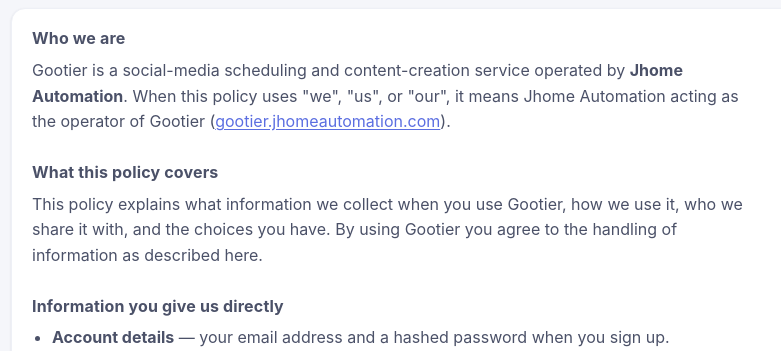
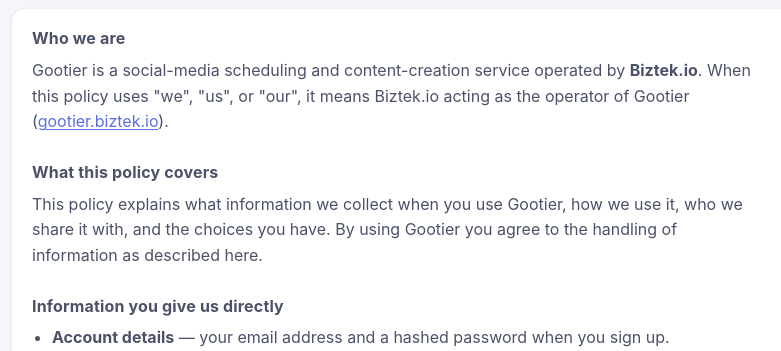
Before and after one commit to jaymevsmith/gootier, a FastAPI app: page /privacy in a window 1280 px wide. Shown: the part 225-576 px from the top of the page, without its empty margins (205-986 px from the left). Run offline with FastAPI, Linux system fonts and the light colour scheme; some libraries are stand-ins or nearby versions.

Commit message:
Copy: Biztek.io wording in Gootier terms, privacy, billing (#17)
Co-Authored-By: Claude Sonnet 5.5 <noreply@anthropic.com>

```diff
--- a/templates/billing.html
+++ b/templates/billing.html
@@ -7,7 +7,7 @@
     <div class="eyebrow">Account</div>
     <h1>Billing</h1>
     <p class="lede">
-      Gootier runs on Jhome Tokens — buy a bundle below and it's used for image, video,
+      Gootier runs on Tokens — buy a bundle below and it's used for image, video,
       and AI generation across the app.
     </p>
   </div>
--- a/templates/privacy.html
+++ b/templates/privacy.html
@@ -18,9 +18,9 @@
     <h5>Who we are</h5>
     <p>
       Gootier is a social-media scheduling and content-creation service operated by
-      <strong>Jhome Automation</strong>.  When this policy uses "we", "us", or "our",
-      it means Jhome Automation acting as the operator of Gootier
-      (<a href="https://gootier.jhomeautomation.com">gootier.jhomeautomation.com</a>).
+      <strong>Biztek.io</strong>.  When this policy uses "we", "us", or "our",
+      it means Biztek.io acting as the operator of Gootier
+      (<a href="https://gootier.biztek.io">gootier.biztek.io</a>).
     </p>
 
     <h5>What this policy covers</h5>
@@ -108,7 +108,7 @@
     <p>Depending on where you live, you may have the right to access, correct, export, or
        delete the personal information we hold about you, and to object to or restrict
        certain processing.  You can also withdraw any consent you previously gave.  Email
-       <a href="mailto:privacy@jhomeautomation.com">privacy@jhomeautomation.com</a> to make a
+       <a href="mailto:support@biztek.io">support@biztek.io</a> to make a
        request and we will respond within 30 days.</p>
 
     <h5>Security</h5>
@@ -127,7 +127,7 @@
 
     <h5>Contact</h5>
     <p>Questions about this policy?
-      Email <a href="mailto:privacy@jhomeautomation.com">privacy@jhomeautomation.com</a>.</p>
+      Email <a href="mailto:support@biztek.io">support@biztek.io</a>.</p>
 
   </div>
 </div>
```
Also changed, not shown: HANDOFF.md (+10 -0 lines), templates/terms.html (+4 -4 lines), tests/test_copy_no_old_company.py (added, +12 -0 lines).
